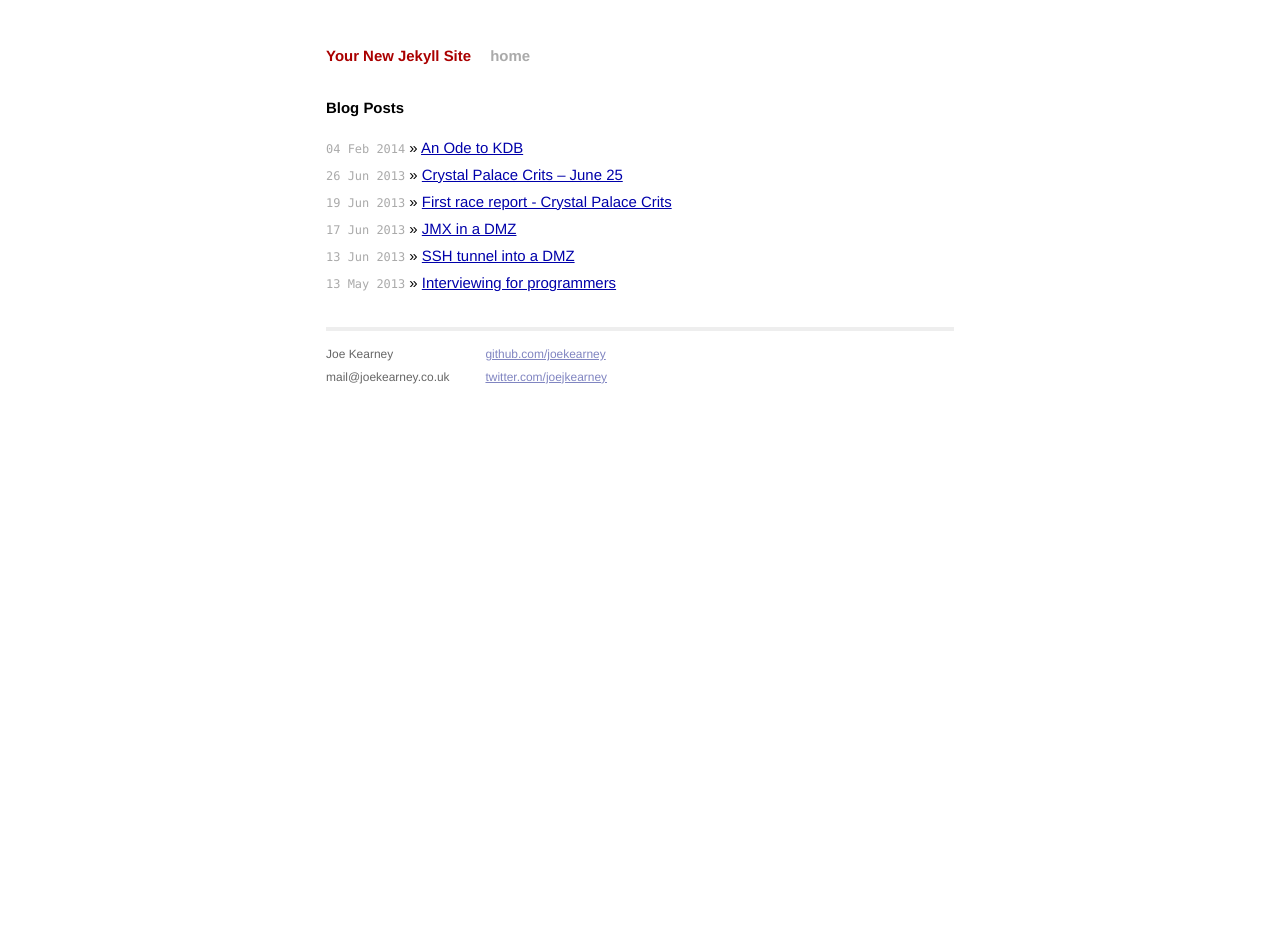
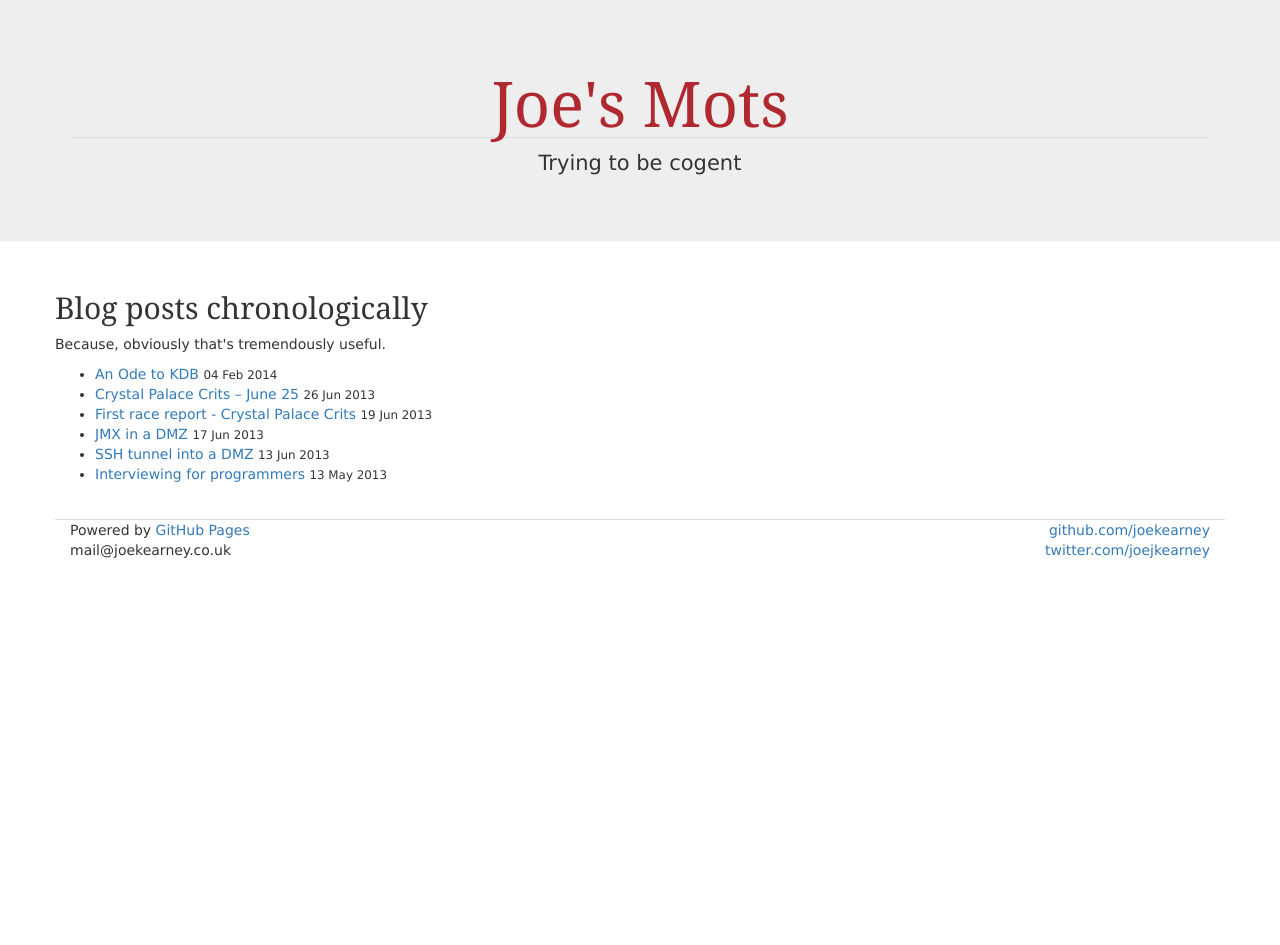
Before and after one commit to joekearney/joekearney.github.io, a Jekyll site: the page built from blog/index.html, in a window 1280 px wide. Built offline with Jekyll 4.4.1, drawn with Linux system fonts in a browser that asks for light colours; nearby versions of some CDN libraries; Markdown is read by kramdown in place of the engine named in the settings; after the commit the page ends 900 px from its top, so only the background shows below that.

Commit message:
lots of formatting etc

```diff
--- a/blog/_config.yml
+++ b/blog/_config.yml
@@ -1,3 +1,4 @@
-name: Your New Jekyll Site
+name: Joe's Mots
+description: Trying to be cogent
 markdown: redcarpet
 pygments: true
--- a/blog/_layouts/default.html
+++ b/blog/_layouts/default.html
@@ -4,33 +4,44 @@
         <meta charset="utf-8">
         <meta http-equiv="X-UA-Compatible" content="IE=edge,chrome=1">
         <title>{{ page.title }}</title>
-        <meta name="viewport" content="width=device-width">
+        <meta name="viewport" content="width=device-width, initial-scale=1">
 
         <!-- syntax highlighting CSS -->
         <link rel="stylesheet" href="/css/syntax.css">
 
-        <!-- Custom CSS -->
+        <!-- Latest compiled and minified CSS -->
+        <link rel="stylesheet" href="http://netdna.bootstrapcdn.com/bootstrap/3.1.1/css/bootstrap.min.css">
+        <!-- Optional theme -->
+        <link rel="stylesheet" href="http://netdna.bootstrapcdn.com/bootstrap/3.1.1/css/bootstrap-theme.min.css">
+        <!-- Latest compiled and minified JavaScript -->
+        <script src="http://netdna.bootstrapcdn.com/bootstrap/3.1.1/js/bootstrap.min.js"></script>
+
         <link rel="stylesheet" href="/css/main.css">
-
     </head>
     <body>
+      <script src="https://ajax.googleapis.com/ajax/libs/jquery/1.11.0/jquery.min.js"></script>
 
-        <div class="site">
-          <div class="header">
-            <h1 class="title"><a href="/">{{ site.name }}</a></h1>
-            <a class="extra" href="/">home</a>
+      <div class="jumbotron">
+        <div class="container">
+          <a href="/">
+            <h1>{{ site.name }}</h1>
+          </a>
+          <p>{{ site.description }}</p>
         </div>
+      </div>
+
+      <div class="container">
 
         {{ content }}
 
-          <div class="footer">
-            <div class="contact">
+        <div class="row contact">
+          <div class="col-sm-6">
             <p>
-                Joe Kearney<br />
+              Powered by <a href="http://pages.github.com/">GitHub Pages</a><br />
               mail@joekearney.co.uk
             </p>
           </div>
-            <div class="contact">
+          <div class="col-sm-6 text-right">
             <p>
               <a href="https://github.com/joekearney">github.com/joekearney</a><br />
               <a href="https://twitter.com/joejkearney">twitter.com/joejkearney</a><br />
--- a/blog/css/main.css
+++ b/blog/css/main.css
@@ -1,160 +1,35 @@
-/*****************************************************************************/
-/*
-/* Common
-/*
-/*****************************************************************************/
-
-/* Global Reset */
-* {
-  margin: 0;
-  padding: 0;
+h1, h2, h3, h4, h5, h6, .h1, .h2, .h3, .h4, .h5, .h6 {
+  font-family: Georgia, serif;
+}
+body {
+  font-family: Verdana, sans-serif;
+  text-align: justify;
 }
 
-html, body { height: 100%; }
+.page-header h1 a {
+  text-decoration: none;
+  color: black;
+}
 
-body {
-  background-color: #FFF;
-  font: 13.34px Helvetica, Arial, sans-serif;
-  font-size: small;
+.title-image {
+  text-align: center;
+  background: black;
+  margin-bottom: 25px;
+}
+
+.jumbotron a:hover {
+  color: black;
+  text-decoration: none;
+}
+.jumbotron h1 {
+  color: #b12930;
+  border-bottom: 1px solid #ddd;
+}
+.jumbotron {
   text-align: center;
 }
 
-h1, h2, h3, h4, h5, h6 {
-  font-size: 100%; }
-
-h1 { margin-bottom: 1em; }
-p { margin: 1em 0; }
-
-a         { color: #00a; }
-a:hover   { color: #000; }
-a:visited { color: #a0a; }
-
-/*****************************************************************************/
-/*
-/* Home
-/*
-/*****************************************************************************/
-.posts {
-  list-style-type: none;
-  margin-bottom: 2em;
+.contact {
+  border-top: 1px solid #ddd;
+  margin-top: 25px;
 }
-
-.posts li {
-  line-height: 1.75em;
-}
-
-.posts span {
-  color: #aaa;
-  font-family: Monaco, "Courier New", monospace;
-  font-size: 80%;
-}
-
-/*****************************************************************************/
-/*
-/* Site
-/*
-/*****************************************************************************/
-
-.site {
-  font-size: 115%;
-  text-align: justify;
-  width: 42em;
-  margin: 3em auto 2em;
-  line-height: 1.5em;
-}
-
-.header a {
-  font-weight: bold;
-  text-decoration: none;
-}
-
-.title {
-  display: inline-block;
-  margin-bottom: 2em;
-}
-
-.title a {
-  color: #a00;
-}
-
-.title a:hover {
-  color: #000;
-}
-
-.header a.extra {
-  color: #aaa;
-  margin-left: 1em;
-}
-
-.header a.extra:hover {
-  color: #000;
-}
-
-.meta {
-  color: #aaa;
-}
-
-.footer {
-  font-size: 80%;
-  color: #666;
-  border-top: 4px solid #eee;
-  margin-top: 2em;
-  overflow: hidden;
-}
-
-.footer .contact {
-  float: left;
-  margin-right: 3em;
-}
-
-.footer .contact a {
-  color: #8085C1;
-}
-
-.footer .rss {
-  margin-top: 1.1em;
-  margin-right: -.2em;
-  float: right;
-}
-
-.footer .rss img {
-  border: 0;
-}
-
-/*****************************************************************************/
-/*
-/* Posts
-/*
-/*****************************************************************************/
-
-/* standard */
-.post pre {
-  border: 1px solid #ddd;
-  background-color: #eef;
-  padding: 0 .4em;
-}
-
-.post ul, .post ol {
-  margin-left: 1.35em;
-}
-
-.post code {
-  border: 1px solid #ddd;
-  background-color: #eef;
-  padding: 0 .2em;
-}
-
-.post pre code {
-  border: none;
-}
-
-/* terminal */
-.post pre.terminal {
-  border: 1px solid #000;
-  background-color: #333;
-  color: #FFF;
-}
-
-.post pre.terminal code {
-  background-color: #333;
-}
--- a/blog/index.html
+++ b/blog/index.html
@@ -1,13 +1,16 @@
 ---
 layout: default
-title: Joe's Pages
+title: Contents
+description: Posts I've written
 ---
 
-<div id="home">
-  <h1>Blog Posts</h1>
-  <ul class="posts">
-    {% for post in site.posts %}
-      <li><span>{{ post.date | date_to_string }}</span> &raquo; <a href="{{ post.url }}">{{ post.title }}</a></li>
-    {% endfor %}
-  </ul>
+<div class="row">
+	<h2>Blog posts chronologically</h2>
+	<p>Because, obviously that's tremendously useful.</p>
+
+	<ul>
+{% for post in site.posts %}
+		<li><a href="{{ post.url }}">{{ post.title }}</a> <small>{{ post.date | date_to_string }}</small></li>
+{% endfor %}
+	</ul>
 </div>
```
Also changed, not shown: blog/_layouts/post.html (+6 -4 lines), blog/_posts/2013-05-13-interviewing-for-programmers.md (+5 -4 lines), 1 other file. Lines whose indentation alone changed are shown as unchanged.
